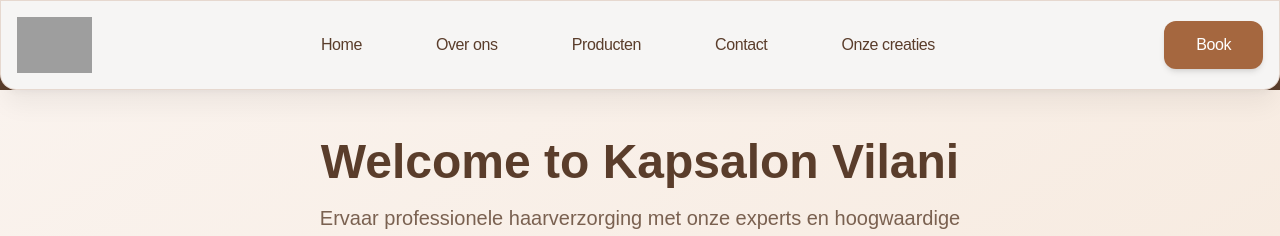
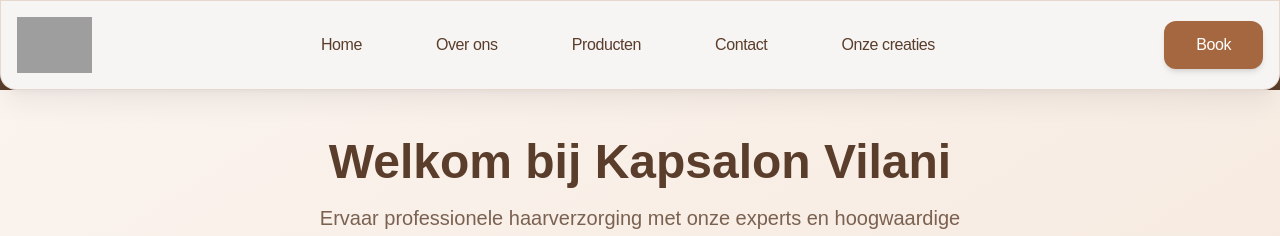
Before and after one commit to Caellumn/EindwerkVilaniFrontend, a Next.js app: page / in a window 1280 px wide. Shown: the top 236 px of the page. Built offline with nearby package versions, Linux system fonts and the light colour scheme; grey boxes are pictures that could not be loaded.

Commit message:
fixed home page title in dutch

```diff
--- a/src/app/page.tsx
+++ b/src/app/page.tsx
@@ -61,7 +61,7 @@
           <div className="container mx-auto px-4">
             <div className="text-center mb-8">
               <h1 className="text-4xl md:text-5xl font-bold text-[#5a3d2b] mb-4">
-                Welcome to Kapsalon Vilani
+                Welkom bij Kapsalon Vilani
               </h1>
               <p className="text-xl text-[#5a3d2b]/80 max-w-2xl mx-auto leading-relaxed">
                 Ervaar professionele haarverzorging met onze experts en
```
